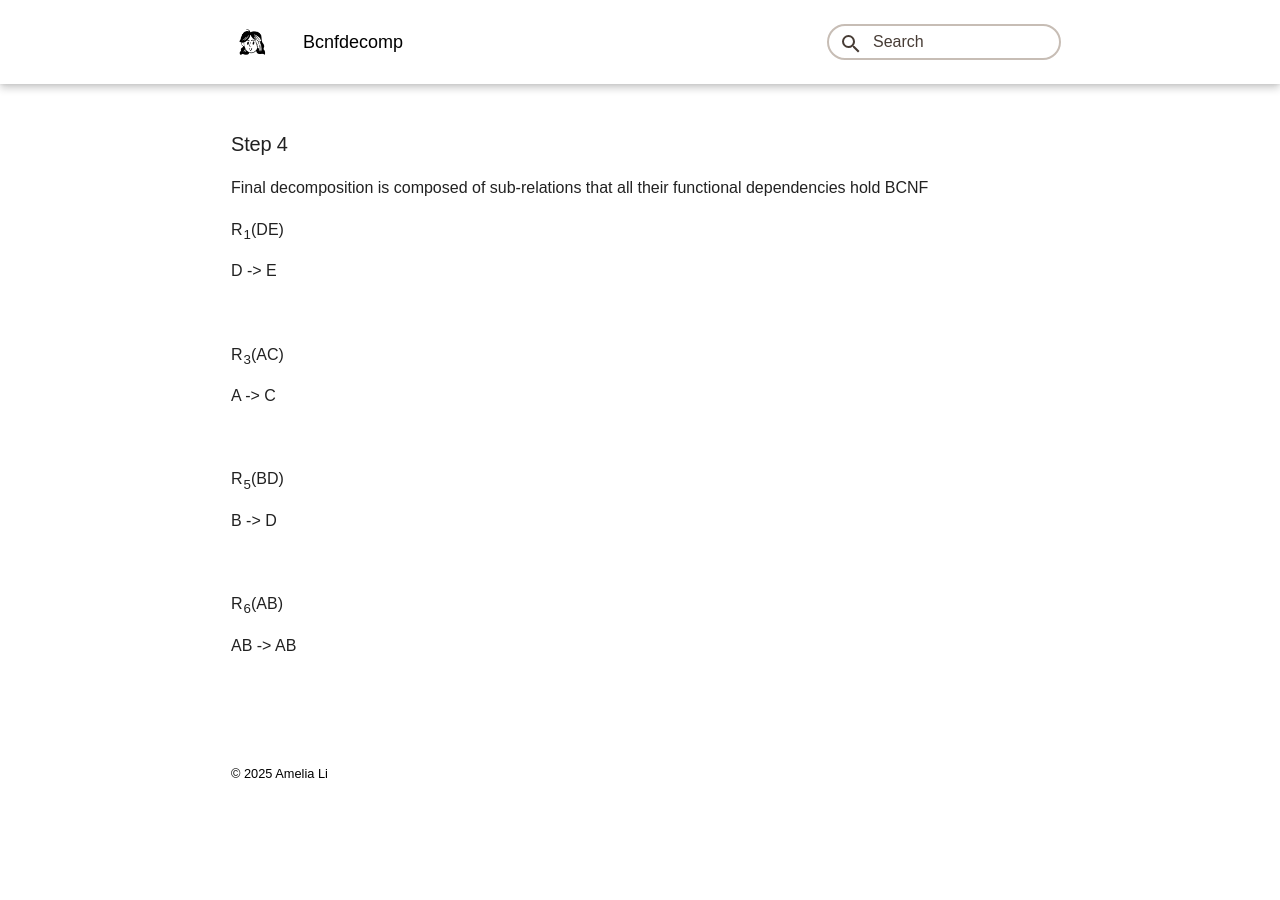
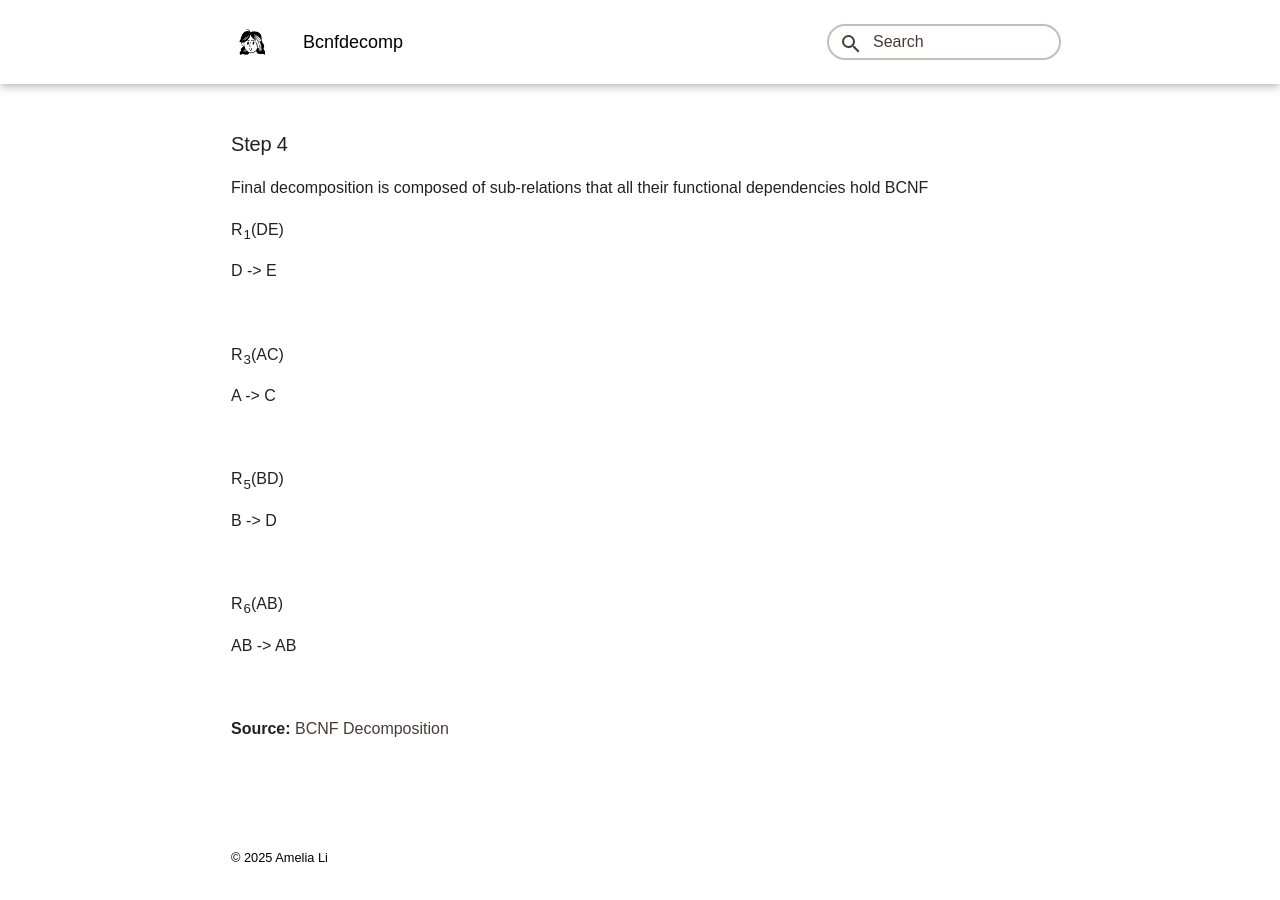
Before and after one commit to amelial9/milynotes, an MkDocs documentation site: the page built from docs/SQL/bcnfdecomp.md, in a window 1280 px wide and 900 px high, scrolled down 2560 px. Built offline with MkDocs 1.6.1 and Material for MkDocs 9.7.7, drawn with Linux system fonts in a browser that asks for light colours; some web fonts are replaced; before the commit the page ends 3377 px from its top, so only the background shows below that.

Commit message:
Update bcnfdecomp.md

```diff
--- a/docs/SQL/bcnfdecomp.md
+++ b/docs/SQL/bcnfdecomp.md
@@ -150,3 +150,8 @@ B -> D
 R<sub>6</sub>(AB)
 
 AB -> AB
+
+<br>
+
+
+**Source:** [BCNF Decomposition](https://www.youtube.com/watch?v=WKJH3V7UAgg)
```
